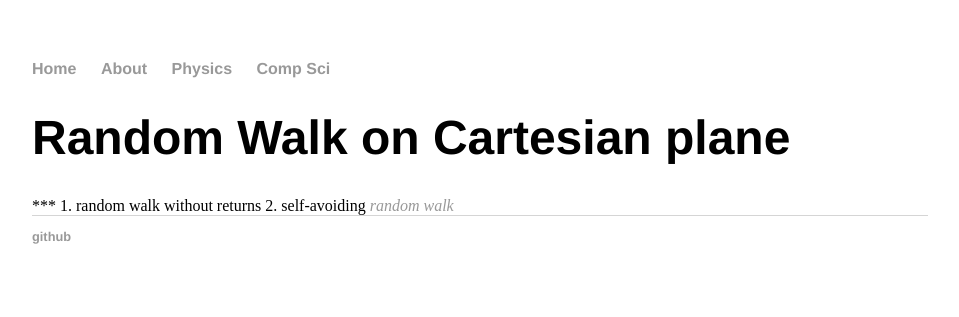
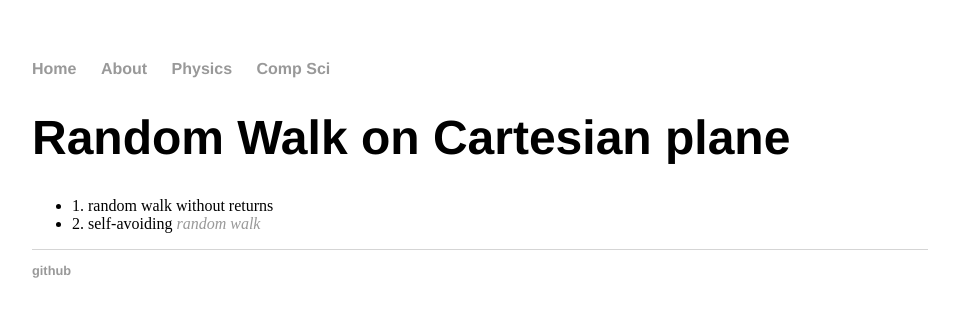
Before and after one commit to ormadf/ormadf.github.io, a Jekyll site: the page built from index.html, in a window 1280 px wide. Shown: the top 317 px of the page, without its empty margins (160-1119 px from the left). Built offline with Jekyll 4.4.1, drawn with Linux system fonts in a browser that asks for light colours.

Commit message:
Update index.html

```diff
--- a/index.html
+++ b/index.html
@@ -4,8 +4,8 @@ title: Physics and Technology
 ---
 <div class="blurb">
   <h1> Random Walk on Cartesian plane  </h1>
-  ***
-  1. random walk without returns
-  2. self-avoiding  <a href="https://randwalk.herokuapp.com" > <em> random walk </em> </a>
-
+  <ul>
+    <li>1. random walk without returns</li>
+    <li>2. self-avoiding  <a href="https://randwalk.herokuapp.com" > <em> random walk </em> </a></li>
+  </li>
 </div> <!-- /.blurb -->
```
